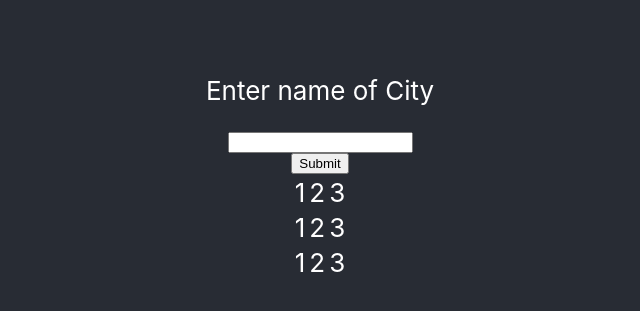
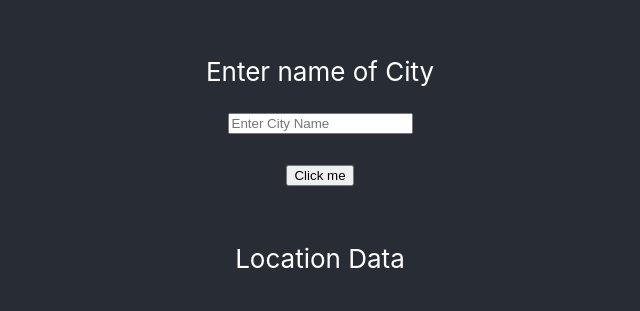
Before and after one commit to avi-jha/WeatherAPI-ReactJS-, a React (Create React App) app: page / in a window 1280 px wide. Shown: the part 235-546 px from the top of the page, without its empty margins (320-960 px from the left). Built offline with nearby package versions, Linux system fonts and the light colour scheme.

Commit message:
added table to display location data

```diff
--- a/src/App.css
+++ b/src/App.css
@@ -13,7 +13,7 @@
   }
 }
 
-.App-header {
+.App-body {
   background-color: #282c34;
   min-height: 100vh;
   display: flex;
--- a/src/App.js
+++ b/src/App.js
@@ -1,68 +1,48 @@
-import logo from "./logo.svg";
 import "./App.css";
 import { useState } from "react";
 import { callWeatherAPI } from "./Functions/exportFunc";
+import DataView from "./components/DataView";
 
 function App() {
+  const data = [
+    { name: "Anom", age: 19, gender: "Male" },
+    { name: "Megha", age: 19, gender: "Female" },
+    { name: "Subham", age: 25, gender: "Male" },
+  ];
+
   const [cityName, setCityName] = useState("");
-  const [responseData, setResponseData] = useState();
+  const [responseData, setResponseData] = useState({});
 
+  // * sets city name
   const handleCityChange = (event) => {
     setCityName(event.target.value);
   };
 
-  const onSubmit = () => {
-    var data = callWeatherAPI(cityName);
+  // * WeatherAPI call
+  const handleClick = async () => {
+    var data = await callWeatherAPI(cityName);
     console.log("reposneData -----> ", data);
-    if (data != "error") {
-      console.log("No Data Found!!");
-    } else {
-      setResponseData(data);
-    }
+
+    setResponseData(data);
   };
 
   return (
     <div className="App">
-      <header className="App-header">
-        {/* <img src={logo} className="App-logo" alt="logo" />
-        <p>
-          Edit <code>src/App.js</code> and save to reload.
-        </p>
-        <a
-          className="App-link"
-          href="https://reactjs.org"
-          target="_blank"
-          rel="noopener noreferrer"
-        >
-          Learn React2
-        </a> */}
+      <div className="App-body">
         <p className="city-label">Enter name of City</p>
         <input
           className="input-field"
           type="text"
           value={cityName}
           onChange={handleCityChange}
+          placeholder="Enter City Name"
         />
-        <button onSubmit={onSubmit}> Submit </button>
+        <br />
+        <button onClick={handleClick}>Click me</button>
+        <br />
 
-        <table>
-          <tr>
-            <td>1</td>
-            <td>2</td>
-            <td>3</td>
-          </tr>
-          <tr>
-            <td>1</td>
-            <td>2</td>
-            <td>3</td>
-          </tr>
-          <tr>
-            <td>1</td>
-            <td>2</td>
-            <td>3</td>
-          </tr>
-        </table>
-      </header>
+        <DataView name={"Location"} data={responseData.location} />
+      </div>
     </div>
   );
 }
--- a/src/Functions/exportFunc.js
+++ b/src/Functions/exportFunc.js
@@ -1,23 +1,33 @@
-export const callWeatherAPI = (city) => {
-  var resposneData = "error";
+export const callWeatherAPI = async (city) => {
+  console.log("This is city name ---->", city);
 
   var formData = new URLSearchParams();
 
   formData.append("key", "afa773c74540472f82e131602241303");
   formData.append("q", city);
 
-  fetch("http://api.weatherapi.com/v1/current.json", {
-    method: "POST",
-    headers: {
-      "Content-type": "application/x-www-form-urlencoded",
-    },
-    body: formData,
-  })
-    .then((response) => response.json())
-    .then((response) => {
-      resposneData = response;
-    })
-    .catch((error) => console.log(error));
+  try {
+    const response = await fetch("http://api.weatherapi.com/v1/current.json", {
+      method: "POST",
+      headers: {
+        "Content-type": "application/x-www-form-urlencoded",
+      },
+      body: formData,
+    });
 
-  return resposneData;
+    if (!response.ok) {
+      throw new Error("Network response was not ok"); //* show error
+    }
+
+    const responseData = await response.json();
+    console.log(responseData);
+    return responseData;
+  } catch (error) {
+    console.error("Error fetching data:", error);
+    throw error;
+  }
 };
+
+export const upperCaseString = (text) => {
+  return text.charAt(0).toUpperCase() + text.slice(1);
+};
--- /dev/null
+++ b/src/components/Components.css
@@ -0,0 +1,17 @@
+.data-view {
+  width: 90%;
+  justify-content: center;
+  border-width: 2px;
+  border-color: aqua;
+}
+
+.data-table {
+  width: 100%;
+  display: flex;
+}
+
+.table-row {
+  display: flex;
+  justify-content: space-around;
+  width: 100%;
+}
--- /dev/null
+++ b/src/components/DataView.js
@@ -0,0 +1,26 @@
+import React from "react";
+import "./Components.css";
+
+export default function DataView(props) {
+  const { name, data } = props;
+
+  return (
+    <div className="data-view">
+      <p>{name} Data</p>
+
+      {data &&
+        Object.entries(data).map(([key, value]) =>
+          value != null ? (
+            <div key={key} className="data-table">
+              <div className="table-row">
+                <p>
+                  <strong> {key}: </strong>
+                </p>
+                <p>{value}</p>
+              </div>
+            </div>
+          ) : null
+        )}
+    </div>
+  );
+}
```
